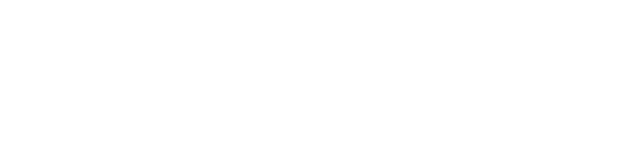
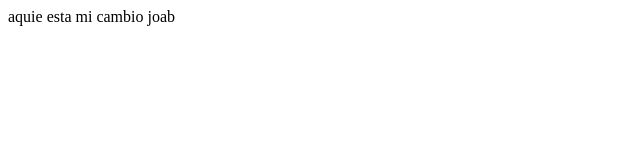
Before and after one commit to miloazul10/academlo-agosto-2020, a plain HTML site: page index.html in a window 1280 px wide. Shown: the whole page, without its empty margins (0-640 px from the left). Drawn offline with Linux system fonts and the light colour scheme.

Commit message:
nuevocommit

```diff
--- a/index.html
+++ b/index.html
@@ -12,6 +12,8 @@
         <!-- Esta esta una prueba, este es el unico cambio que tiene este sitio-->
 
     </div>
-
+    <div>
+      aquie esta mi cambio joab
+    </div>
 </body>
 </html>
```
